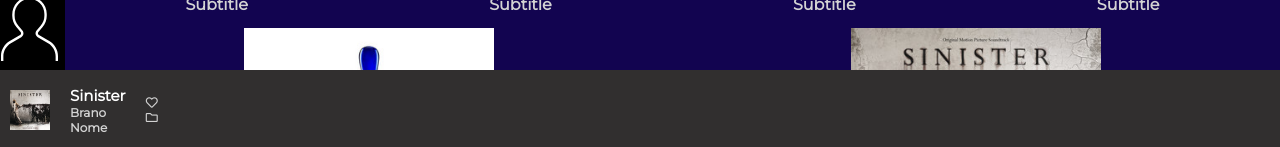
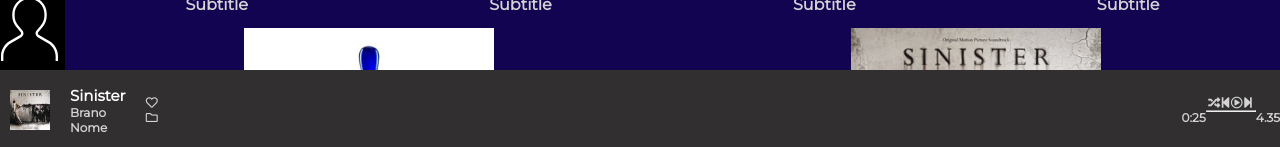
Before and after one commit to maino1997/html-css-spotifyweb, a plain HTML site: page index.html in a window 1280 px wide. Shown: the part 650-797 px from the top of the page. Drawn offline with Linux system fonts and the light colour scheme.

Commit message:
added second selector footer

```diff
--- a/index.html
+++ b/index.html
@@ -146,7 +146,6 @@
             <div class="footer-item">
                 <img src="img/sinister.jpeg" alt="sinister-bottom">
             </div>
-
             <div class="footer-item">
                 <h3>Sinister</h3>
                 <span>Brano</span>
@@ -157,6 +156,20 @@
                 <span><i class="far fa-folder"></i></span>
             </div>
         </div>
+
+        <div class="selector">
+            <div class="selector-row">
+                <span><i class="fas fa-random"></i></span>
+                <span><i class="fas fa-step-backward"></i></span>
+                <span><i class="far fa-play-circle"></i></span>
+                <span><i class="fas fa-step-forward"></i></span>
+            </div>
+            <div class="selector-row">
+                <span>0:25</span>
+                <span><hr></span>
+                <span>4.35</span>
+            </div>
+        </div>
     </footer>
 </body>
 </html>
--- a/style.css
+++ b/style.css
@@ -231,3 +231,19 @@ footer img{
     width: 40px;
     height: 40px;
 }
+
+.selector{
+    height: 100%;
+    display: flex;
+    flex-direction: column;
+    align-items: center;
+    justify-content: center;
+}
+
+.selector-row{
+    display: flex;
+}
+
+footer hr{
+    width: 50px;
+}
```
